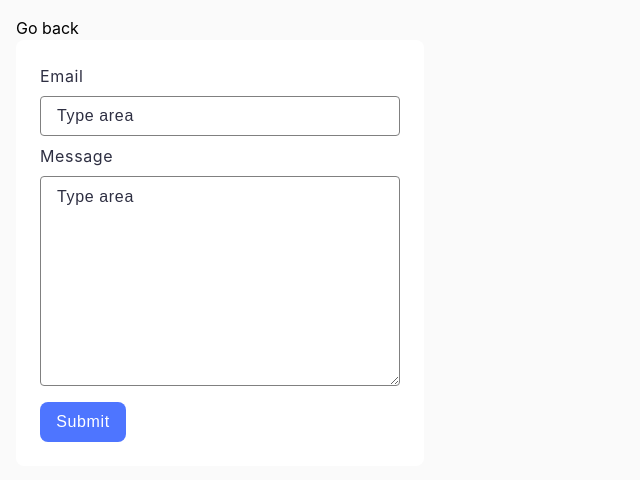
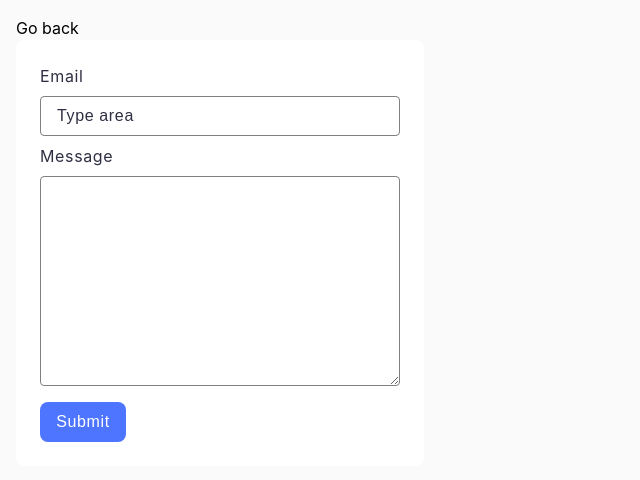
Before and after one commit to MAXPAIN007/goit-js-hw-09, a website built with Vite: page src/2-form.html in a window 1280 px wide. Shown: the full height of the page, 0-640 px from the left. Built offline with nearby package versions, Linux system fonts and the light colour scheme.

Commit message:
HW9 is Done

```diff
--- a/src/2-form.html
+++ b/src/2-form.html
@@ -19,7 +19,7 @@
         </label>
         <label>
             Message
-            <textarea name="message" rows="8" placeholder="Type area"></textarea>
+            <textarea name="message" rows="8" ></textarea>
         </label>
         <button type="submit">Submit</button>
     </form>
```
Also changed, not shown: package.json (+6 -4 lines).
